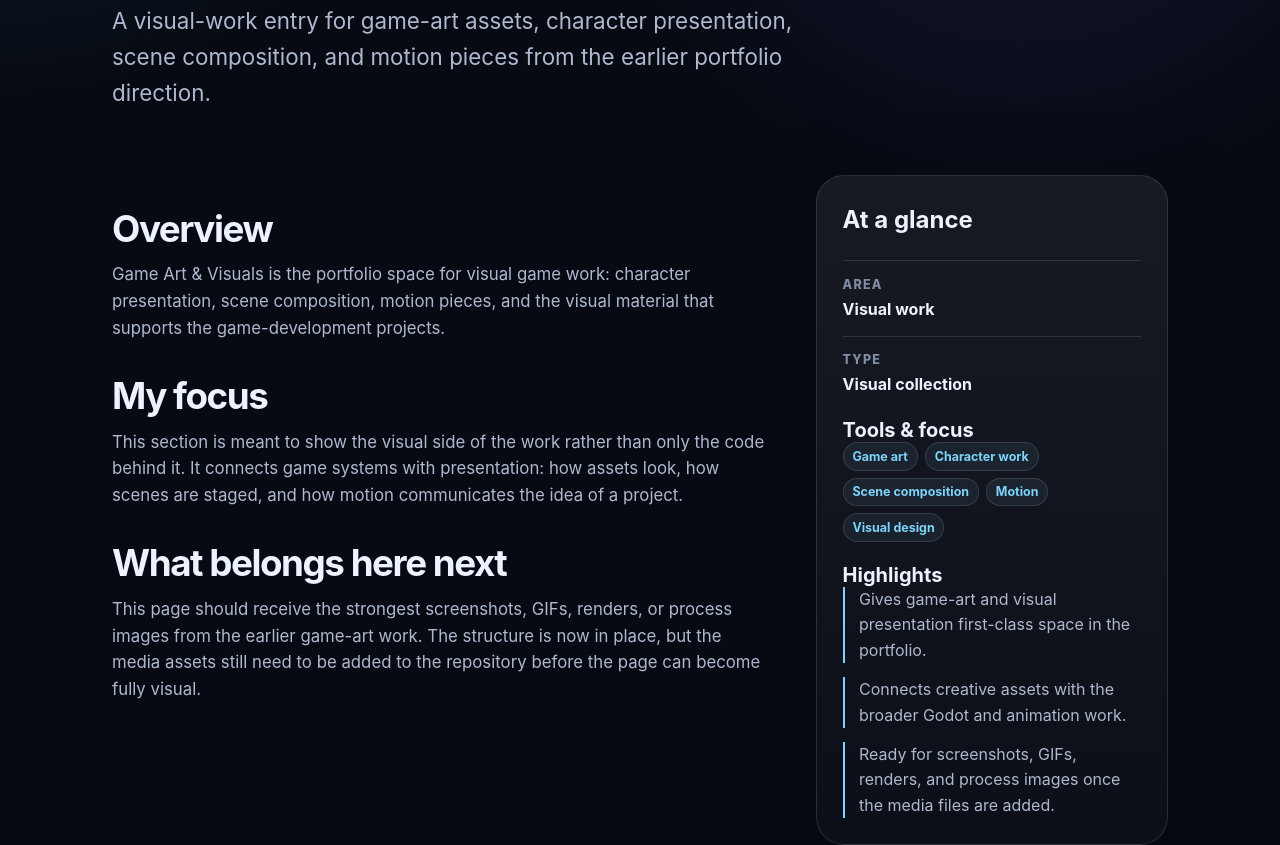
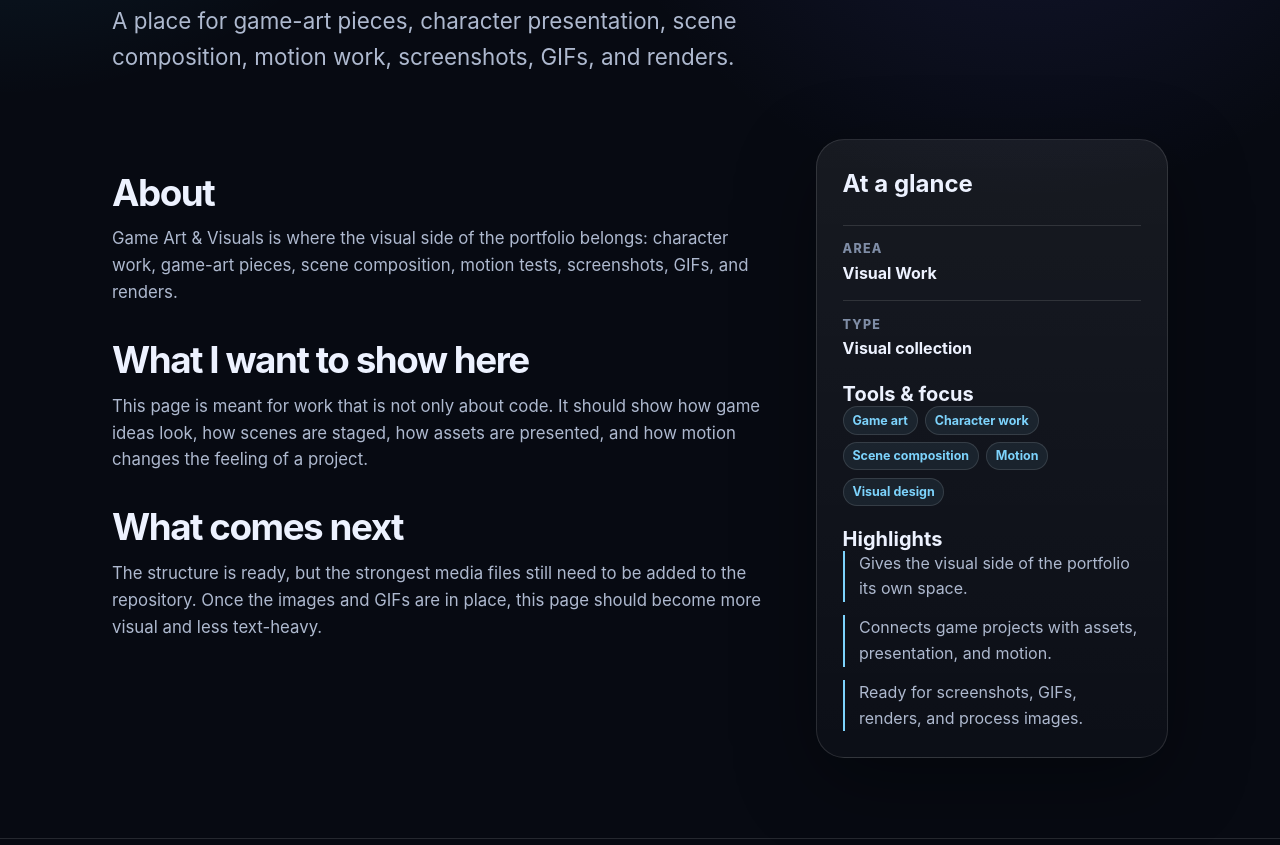
Before and after one commit to Crystonix/Crystonix.github.io, an Astro site: page /projects/game-art-visuals in a window 1280 px wide. Shown: the part 383-1228 px from the top of the page. Built offline with nearby package versions, Linux system fonts and the light colour scheme; Astro itself is replaced by a stand-in of ours.

Commit message:
Refine game art project wording

```diff
--- a/src/content/projects/game-art-visuals.md
+++ b/src/content/projects/game-art-visuals.md
@@ -1,7 +1,7 @@
 ---
 title: Game Art & Visuals
-description: A visual-work entry for game-art assets, character presentation, scene composition, and motion pieces from the earlier portfolio direction.
-category: Visual work
+description: A place for game-art pieces, character presentation, scene composition, motion work, screenshots, GIFs, and renders.
+category: Visual Work
 status: Visual collection
 featured: true
 order: 7
@@ -12,19 +12,19 @@ tags:
   - Motion
   - Visual design
 highlights:
-  - Gives game-art and visual presentation first-class space in the portfolio.
-  - Connects creative assets with the broader Godot and animation work.
-  - Ready for screenshots, GIFs, renders, and process images once the media files are added.
+  - Gives the visual side of the portfolio its own space.
+  - Connects game projects with assets, presentation, and motion.
+  - Ready for screenshots, GIFs, renders, and process images.
 ---
 
-## Overview
+## About
 
-Game Art & Visuals is the portfolio space for visual game work: character presentation, scene composition, motion pieces, and the visual material that supports the game-development projects.
+Game Art & Visuals is where the visual side of the portfolio belongs: character work, game-art pieces, scene composition, motion tests, screenshots, GIFs, and renders.
 
-## My focus
+## What I want to show here
 
-This section is meant to show the visual side of the work rather than only the code behind it. It connects game systems with presentation: how assets look, how scenes are staged, and how motion communicates the idea of a project.
+This page is meant for work that is not only about code. It should show how game ideas look, how scenes are staged, how assets are presented, and how motion changes the feeling of a project.
 
-## What belongs here next
+## What comes next
 
-This page should receive the strongest screenshots, GIFs, renders, or process images from the earlier game-art work. The structure is now in place, but the media assets still need to be added to the repository before the page can become fully visual.
+The structure is ready, but the strongest media files still need to be added to the repository. Once the images and GIFs are in place, this page should become more visual and less text-heavy.
```
